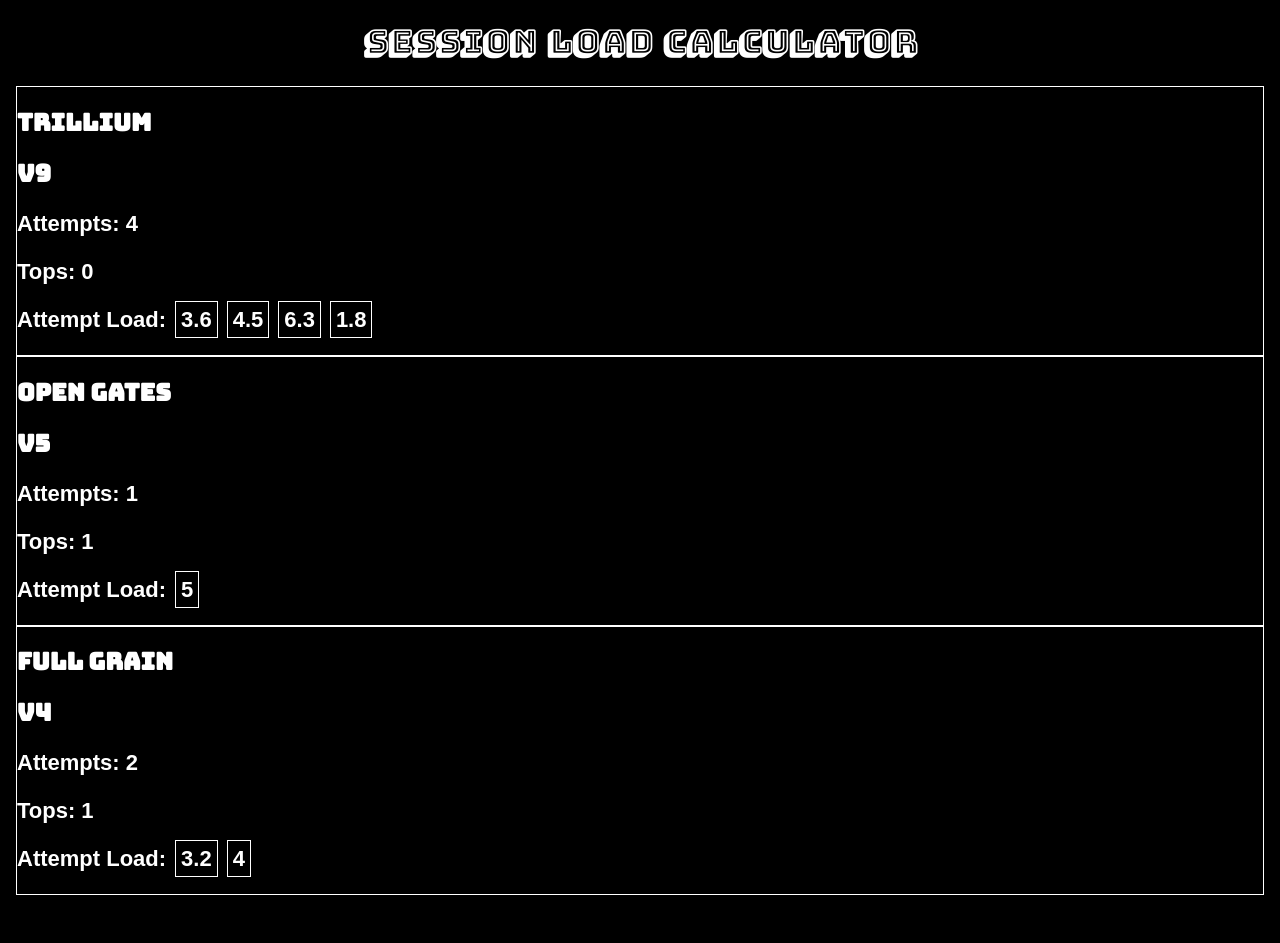
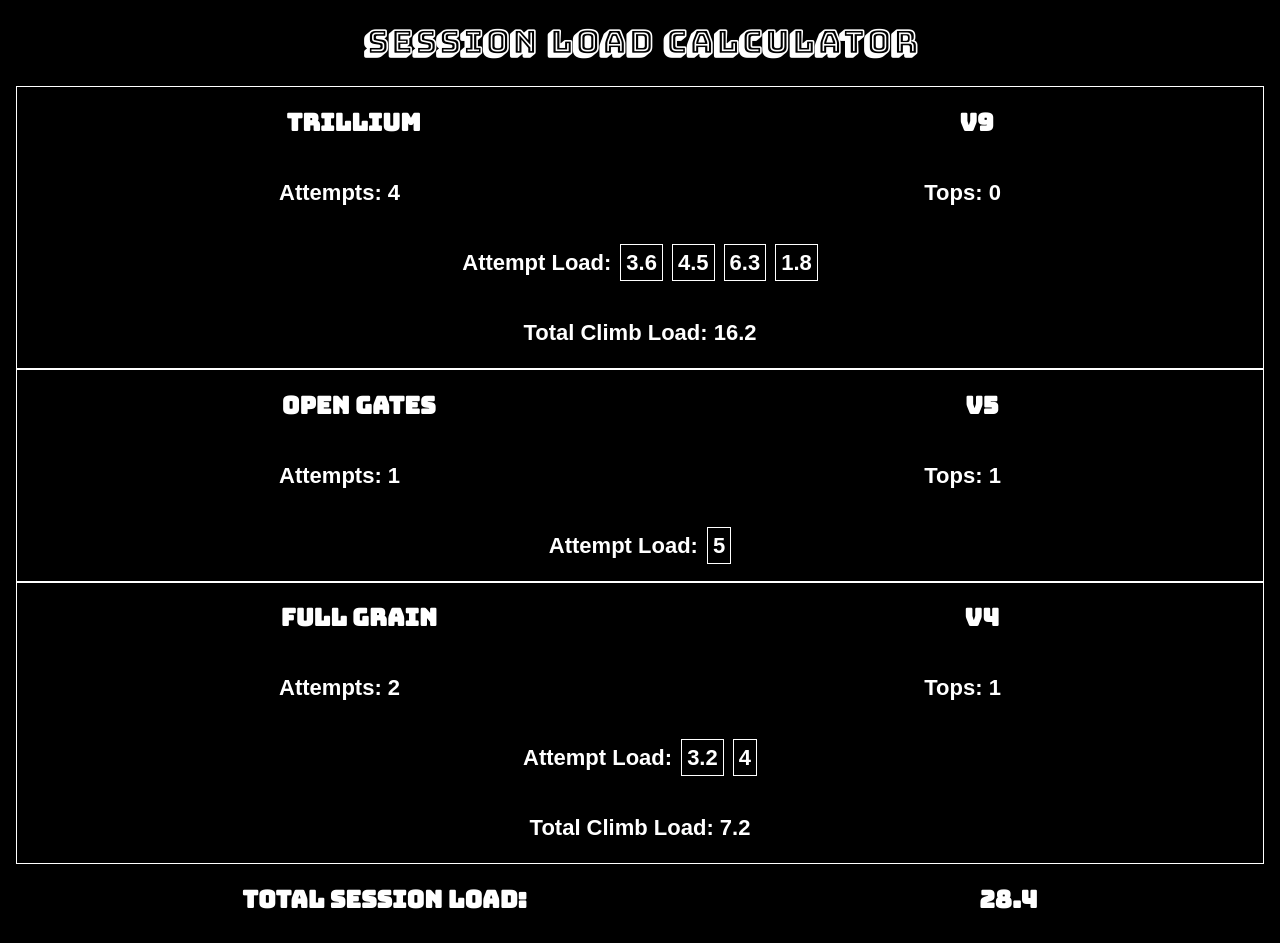
Before and after one commit to mikerachman1/session-load, a React (Vite) app in the folder session-load/: page / in a window 1280 px wide. Before the commit the page ends 903 px from the top, so only its background shows below. Built offline with nearby package versions, Linux system fonts and the light colour scheme; a web font is replaced by a local one.

Commit message:
added conditional rendering to total climb load

```diff
--- a/session-load/src/App.jsx
+++ b/session-load/src/App.jsx
@@ -2,6 +2,7 @@ import { useState, useEffect } from 'react';
 import './App.css';
 import findTops from './helpers/tops';
 import findLoad from './helpers/load';
+import findTotalLoad from './helpers/totalLoad';
 
 function App() {
   const [climbs, setClimbs] = useState([]);
@@ -34,23 +35,32 @@ function App() {
       <div className='climbs-container'>
         {climbs.map((climb) => (
           <div key={climbs.indexOf(climb)} className='climb'>
-            <div className='climb-header'>
+            <div className='section'>
               <h2>{climb.name}</h2>
               <h2>V{climb.grade}</h2>
             </div>
-            <div className='climb-body'>
+            <div className='section'>
               <h3>Attempts: {climb.attempts.length}</h3>
               <h3>Tops: {findTops(climb.attempts)}</h3>
             </div>
-            <div className='climb-foot'>
+            <div className='section'>
               <h3>Attempt Load:
                 {findLoad(climb.attempts, climb.grade).map((load, index) => (
                   <span key={index} className='load'>{load}</span>
                 ))}
               </h3>
             </div>
+            {climb.attempts.length > 1 &&
+              <div className='section'>
+                <h3>Total Climb Load: {findLoad(climb.attempts, climb.grade).reduce((a, c) => a + c)}</h3>
+              </div>
+            }
           </div>
         ))}
+      </div>
+      <div className='section'>
+        <h2>Total Session Load:</h2>
+        <h2>{findTotalLoad(climbs)}</h2>
       </div>
     </div>
   )
```
